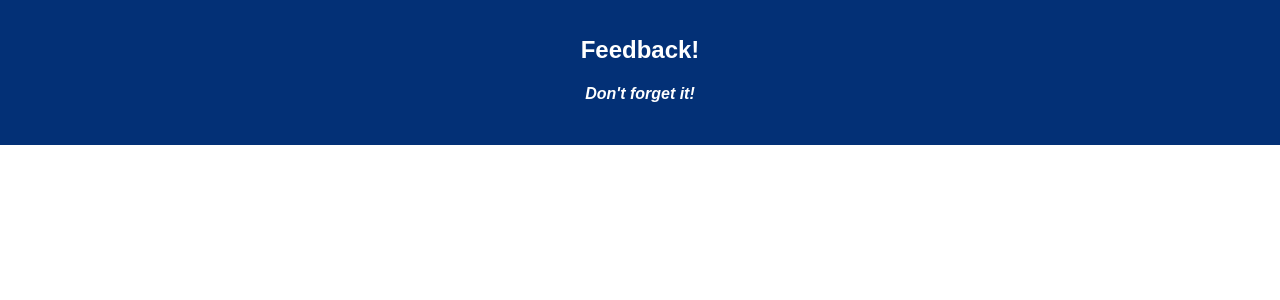
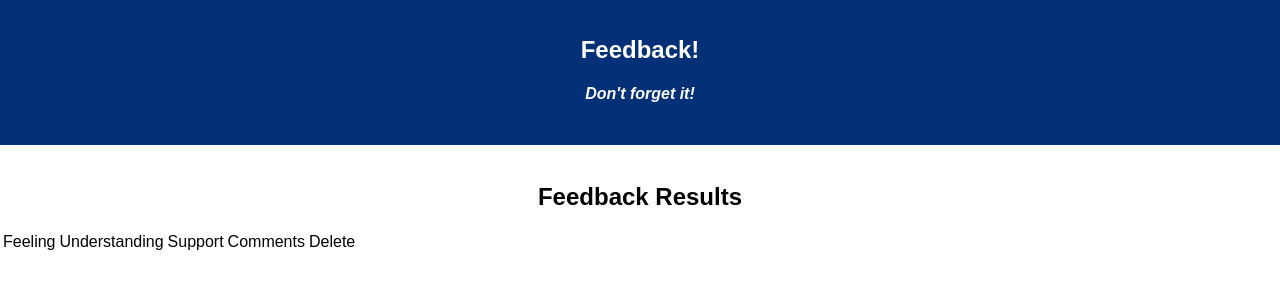
Before and after one commit to IsaacOverlander/redux-feedback-loop, a React (Create React App) app: page /#/admin in a window 1280 px wide. Shown: the top 300 px of the page. Built offline with nearby package versions, Linux system fonts and the light colour scheme.

Commit message:
Set up GET route and initial admin page

```diff
--- a/src/components/AdminView/AdminView.js
+++ b/src/components/AdminView/AdminView.js
@@ -1,11 +1,31 @@
 import React, {Component} from 'react';
+import {connect} from 'react-redux';
 
 class AdminView extends Component {
     render () {
         return (
-            <div></div>
+            <div>
+                <h2>Feedback Results</h2>
+                <table>
+                    <thead>
+                        <tr>
+                            <td>Feeling</td>
+                            <td>Understanding</td>
+                            <td>Support</td>
+                            <td>Comments</td>
+                            <td>Delete</td>
+                        </tr>
+                    </thead>
+                    <tbody>
+
+                    </tbody>
+                </table>
+            </div>
         );
     };
 };
 
-export default AdminView;
+const mapReduxStateToProps = (reduxState) => ({
+    reduxState
+});
+export default connect(mapReduxStateToProps)(AdminView);
```
Also changed, not shown: 1 other file (tests, documents, lock files or other folders).
